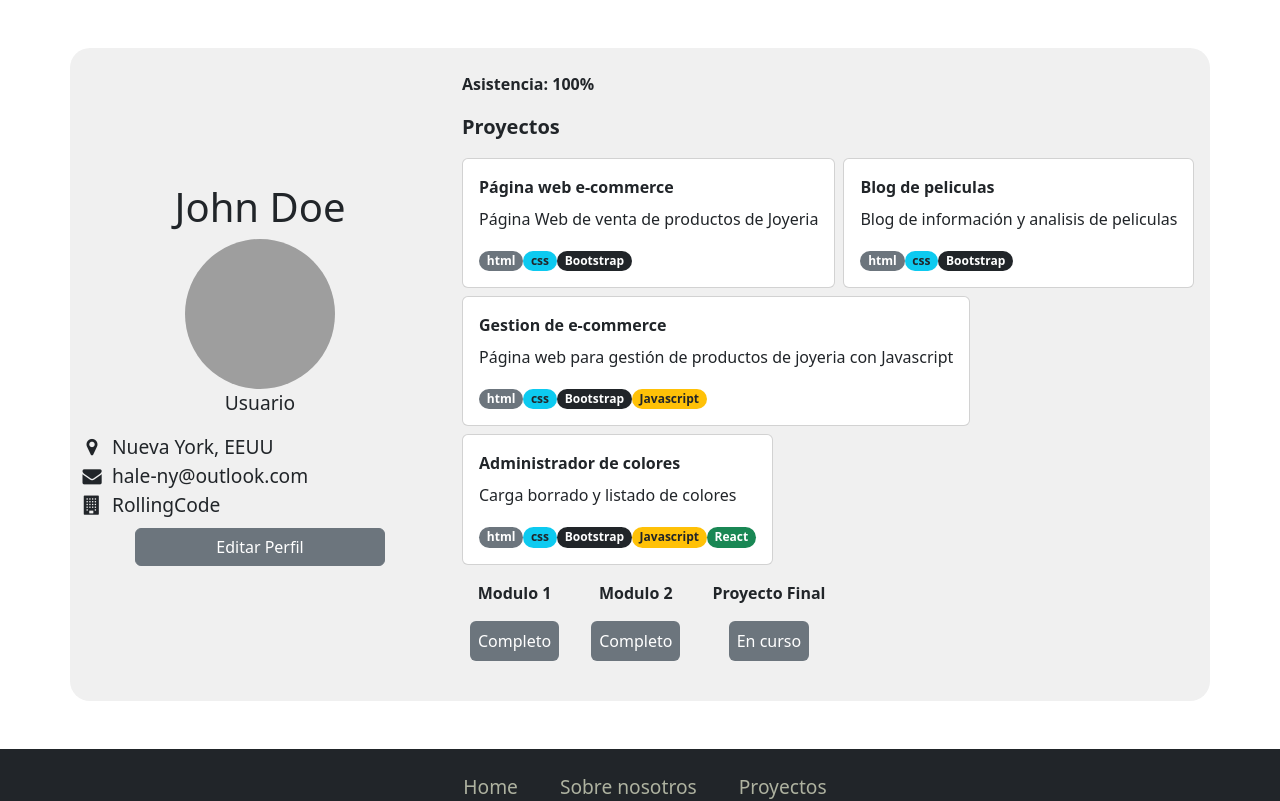
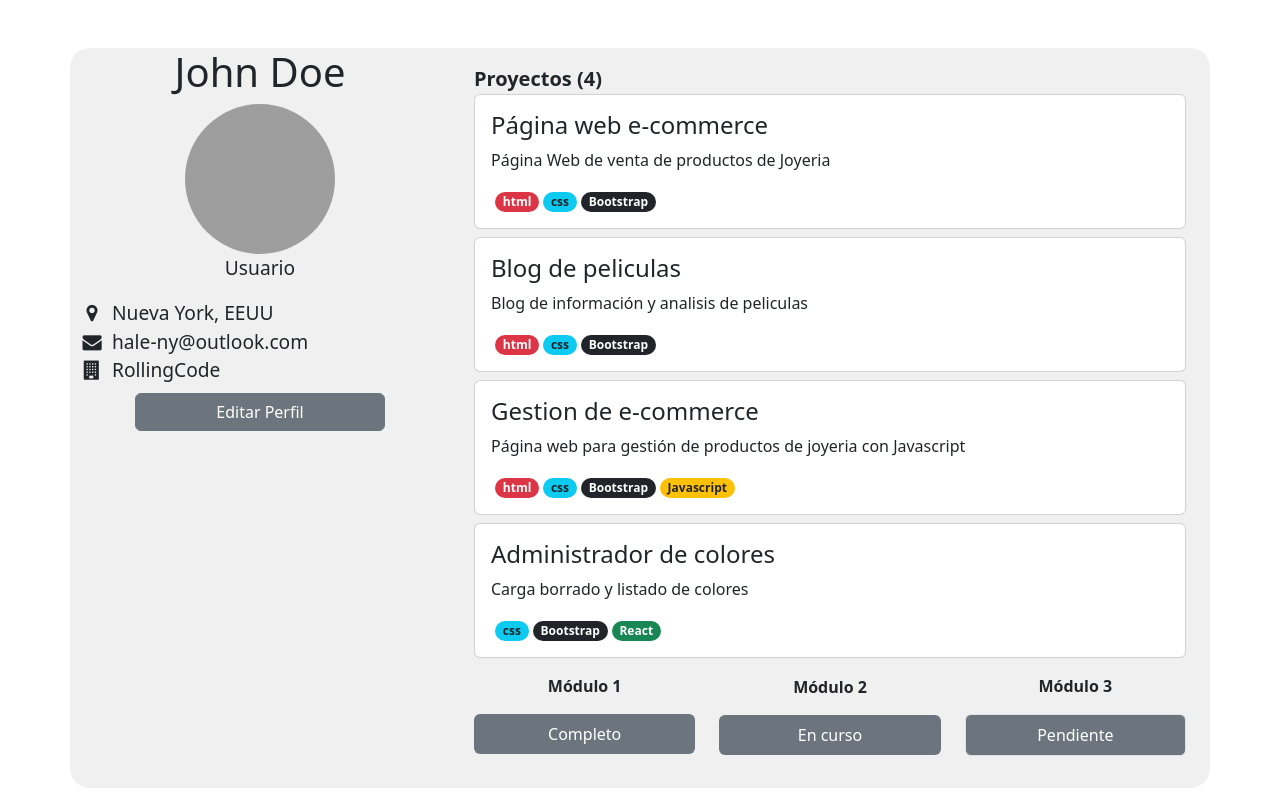
Before and after one commit to pmarino2013/project-react-router-web17, a React (Vite) app: page /profile in a window 1280 px wide. Shown: the top 801 px of the page. Built offline with nearby package versions, Linux system fonts and the light colour scheme; grey boxes are pictures that could not be loaded.

Commit message:
Editado las variables y los estilos del perfil

```diff
--- a/src/components/SetTechColor.jsx
+++ b/src/components/SetTechColor.jsx
@@ -1,39 +1,71 @@
-function SetTechColor({tech}) {
-
+function SetTechColor({ tech }) {
   function SetColor(tech) {
-
     switch (tech) {
       case "react":
-                return <div className="badge rounded-pill bg-success text-white">React</div>
+        return (
+          <div className="badge ms-1 rounded-pill bg-success text-white">
+            React
+          </div>
+        );
         break;
       case "vite":
-                return <div className="badge rounded-pill bg-danger text-white">Vite</div>
+        return (
+          <div className="badge ms-1 rounded-pill bg-danger text-white">
+            Vite
+          </div>
+        );
         break;
       case "node.js":
-                return <div className="badge rounded-pill bg-success text-dark bg-opacity-50">Node.js</div>
+        return (
+          <div className="badge ms-1 rounded-pill bg-success text-dark bg-opacity-50">
+            Node.js
+          </div>
+        );
         break;
       case "mongoDB":
-                return <div className="badge rounded-pill bg-primary text-white">mongoDB</div>
+        return (
+          <div className="badge ms-1 rounded-pill bg-primary text-white">
+            mongoDB
+          </div>
+        );
         break;
       case "javascript":
-                return <div className="badge rounded-pill bg-warning text-dark">Javascript</div>
+        return (
+          <div className="badge ms-1 rounded-pill bg-warning text-dark">
+            Javascript
+          </div>
+        );
         break;
       case "bootstrap":
-                return <div className="badge rounded-pill bg-dark text-white">Bootstrap</div>
+        return (
+          <div className="badge ms-1 rounded-pill bg-dark text-white">
+            Bootstrap
+          </div>
+        );
         break;
       case "css":
-                return <div className="badge rounded-pill bg-info text-dark">css</div>
+        return (
+          <div className="badge ms-1 rounded-pill bg-info text-dark">css</div>
+        );
         break;
       case "html":
-                return <div className="badge rounded-pill bg-secondary text-white">html</div>
+        return (
+          <div className="badge ms-1 rounded-pill bg-danger text-white">
+            html
+          </div>
+        );
         break;
       default:
-                return <div className="badge rounded-pill bg-transparent text-dark">{tech}</div>
+        return (
+          <div className="badge ms-1 rounded-pill bg-transparent text-dark">
+            {tech}
+          </div>
+        );
         break;
     }
   }
 
-    return ( SetColor(tech) )
+  return SetColor(tech);
 }
 
-export default SetTechColor
+export default SetTechColor;
--- a/src/components/UserProfileProject.jsx
+++ b/src/components/UserProfileProject.jsx
@@ -1,19 +1,21 @@
-import SetTechColor from "./SetTechColor"
+import SetTechColor from "./SetTechColor";
 
-function UserProfileProjects({elemento}) {
-    return <>
-        <div className="card">
-            <div className="card-body">
-                <p className="fw-bolder card-title">{elemento.nombre}</p>
-                <p className="card-text">{elemento.descripcion}</p>
-                {
-                    elemento.tecnologias.map( (tech,index) => (
-                        <SetTechColor tech={tech} key={index} />
-                     ) )
-                }
-            </div>
+function UserProfileProjects({ proyecto }) {
+  return (
+    <div className="col">
+      <div className="card h-100">
+        <div className="card-body d-flex flex-column justify-content-between">
+          <h4 className="card-title">{proyecto.nombre}</h4>
+          <p className="card-text">{proyecto.descripcion}</p>
+          <div>
+            {proyecto.tecnologias.map((tech, index) => (
+              <SetTechColor tech={tech} key={index} />
+            ))}
+          </div>
         </div>
-    </>
+      </div>
+    </div>
+  );
 }
 
-export default UserProfileProjects
+export default UserProfileProjects;
--- a/src/components/UserProfileStatistics.jsx
+++ b/src/components/UserProfileStatistics.jsx
@@ -1,36 +1,42 @@
 import UserProfileProjects from "./UserProfileProject";
 
 function UserProfileStatistics({ usuario }) {
-
-    return <>
-
-        <div className="d-flex flex-column my-3 gap-3">
-            <label className="fw-bolder">Asistencia: {usuario.estadistica.asistencia}</label>
-            <label className="fs-5 fw-bolder">Proyectos</label>
-            <div className="d-flex flex-wrap gap-2">
-                {
-                    usuario.estadistica.proyectos.map((elemento, index) => (
-                        <UserProfileProjects elemento={elemento} key={index} />
-                    ))
-                }
-            </div>
-            <div className="d-flex flex-wrap gap-3">
-                <div className="d-flex flex-column align-items-center px-2">
-                    <p className="fw-bolder">Modulo 1</p>
-                    <p className="fs-6 gorder rounded bg-secondary text-white p-2">{usuario.estadistica.progreso.modulo1}</p>
-                </div>
-                <div className="d-flex flex-column align-items-center px-2">
-                    <p className="fw-bolder">Modulo 2</p>
-                    <p className="fs-6 gorder rounded bg-secondary text-white p-2">{usuario.estadistica.progreso.modulo2}</p>
-                </div>
-                <div className="d-flex flex-column align-items-center px-2">
-                    <p className="fw-bolder text-wrap">Proyecto Final</p>
-                    <p className="fs-6 gorder rounded bg-secondary text-white p-2">{usuario.estadistica.progreso.proyecto}</p>
-                </div>
-            </div>
+  const {
+    estadistica: { proyectos, progreso },
+  } = usuario;
+  return (
+    <div className="container flex-column my-3 gap-3">
+      {/* Número de proyectos */}
+      <label className="fs-5 fw-bolder">Proyectos ({proyectos.length})</label>
+      {/* Lista de proyectos */}
+      <div className="row row-cols-1 flex-wrap row-gap-2">
+        {proyectos.map((proyecto, index) => (
+          <UserProfileProjects proyecto={proyecto} key={index} />
+        ))}
+      </div>
+      {/* Progreso de módulos */}
+      <div className="row row-cols-3 my-3">
+        <div className="col flex-column">
+          <p className="fw-bolder text-center">Módulo 1</p>
+          <p className="fs-6 gorder rounded bg-secondary text-center text-center text-white p-2">
+            {progreso.modulo1}
+          </p>
         </div>
-
-    </>
+        <div className="col flex-column align-content-center">
+          <p className="fw-bolder text-center">Módulo 2</p>
+          <p className="fs-6 gorder rounded bg-secondary text-center text-center text-white p-2">
+            {progreso.modulo2}
+          </p>
+        </div>
+        <div className="col flex-column align-content-center">
+          <p className="fw-bolder text-center">Módulo 3</p>
+          <p className="fs-6 border rounded bg-secondary text-center text-center text-white p-2">
+            {progreso.modulo3}
+          </p>
+        </div>
+      </div>
+    </div>
+  );
 }
 
-export default UserProfileStatistics
+export default UserProfileStatistics;
--- a/src/css/UserProfile.css
+++ b/src/css/UserProfile.css
@@ -1,5 +1,5 @@
 .user-profile {
-  min-height: 80vh;
+  min-height: 50vh;
   background-color: #f0f0f0;
   border-radius: 20px;
 }
--- a/src/views/UserProfileScreen.jsx
+++ b/src/views/UserProfileScreen.jsx
@@ -16,10 +16,9 @@ const UserProfileScreen = () => {
           rol: "",
           compania: "",
           estadistica: {
-          asistencia: "",
-          proyectos: [{nombre:"",descripcion:"",tecnologias:[]}],
-          progreso: {modulo1:"",modulo2:"",proyecto:""}
-        }
+            proyectos: [{ nombre: "", descripcion: "", tecnologias: [] }],
+            progreso: { modulo1: "", modulo2: "", modulo3: "" },
+          },
         };
   }
   const [usuario, setUsuario] = useState(getUsuarioDatos());
@@ -36,15 +35,35 @@ const UserProfileScreen = () => {
     rol: "Usuario",
     compania: "RollingCode",
     estadistica: {
-      asistencia: "100%",
       proyectos: [
-        { nombre: "Página web e-commerce", descripcion: "Página Web de venta de productos de Joyeria", tecnologias: ["html", "css", "bootstrap"] },
-        { nombre: "Blog de peliculas", descripcion: "Blog de información y analisis de peliculas", tecnologias: ["html", "css", "bootstrap"] },
-        { nombre: "Gestion de e-commerce", descripcion: "Página web para gestión de productos de joyeria con Javascript", tecnologias: ["html", "css", "bootstrap", "javascript"] },
-        { nombre: "Administrador de colores", descripcion: "Carga borrado y listado de colores", tecnologias: ["html", "css", "bootstrap", "javascript", "react"] },
+        {
+          nombre: "Página web e-commerce",
+          descripcion: "Página Web de venta de productos de Joyeria",
+          tecnologias: ["html", "css", "bootstrap"],
+        },
+        {
+          nombre: "Blog de peliculas",
+          descripcion: "Blog de información y analisis de peliculas",
+          tecnologias: ["html", "css", "bootstrap"],
+        },
+        {
+          nombre: "Gestion de e-commerce",
+          descripcion:
+            "Página web para gestión de productos de joyeria con Javascript",
+          tecnologias: ["html", "css", "bootstrap", "javascript"],
+        },
+        {
+          nombre: "Administrador de colores",
+          descripcion: "Carga borrado y listado de colores",
+          tecnologias: ["css", "bootstrap", "react"],
+        },
       ],
-      progreso: { modulo1: "Completo", modulo2: "Completo", proyecto: "En curso" }
-    }
+      progreso: {
+        modulo1: "Completo",
+        modulo2: "En curso",
+        modulo3: "Pendiente",
+      },
+    },
   };
 
   //Conseguir el perfil del localstorage/base de datos
@@ -87,12 +106,11 @@ const UserProfileScreen = () => {
   };
 
   return (
-
-    <div className="user-profile container-lg my-5 py-2" >
+    <div className="user-profile container-lg my-5">
       {cargando ? (
-        <div className="row flex-column flex-md-row" >
+        <div className="row flex-column flex-md-row justify-content-around">
           {/* Sección con los datos del usuario */}
-          <aside className="col-sm-12 col-md-4 align-self-center">
+          <aside className="col-sm-12 col-md-4 mb-2">
             <div className="imagen d-flex flex-column mb-2">
               {/* Nombre, foto y rol */}
               <h1 className="text-center">{usuario.nombre}</h1>
@@ -104,15 +122,15 @@ const UserProfileScreen = () => {
               <p className="text-center">Usuario</p>
               <div className="row row-cols-1 justify-content-center info">
                 {/* Ciudad, Correo y Companía */}
-                <span className="col">
+                <span className="col-8 col-md-12">
                   <i className="col fa fa-map-marker" aria-hidden="true"></i>
                   {usuario.ciudad}
                 </span>
-                <span className="col">
+                <span className="col-8 col-md-12">
                   <i className="fa fa-envelope" aria-hidden="true"></i>
                   {usuario.correo}
                 </span>
-                <span className="col">
+                <span className="col-8 col-md-12">
                   <i className="fa fa-building" aria-hidden="true"></i>
                   {usuario.compania}
                 </span>
@@ -217,7 +235,6 @@ const UserProfileScreen = () => {
         </div>
       )}
     </div>
-
   );
 };
 
```
Lines whose indentation alone changed are shown as unchanged.
